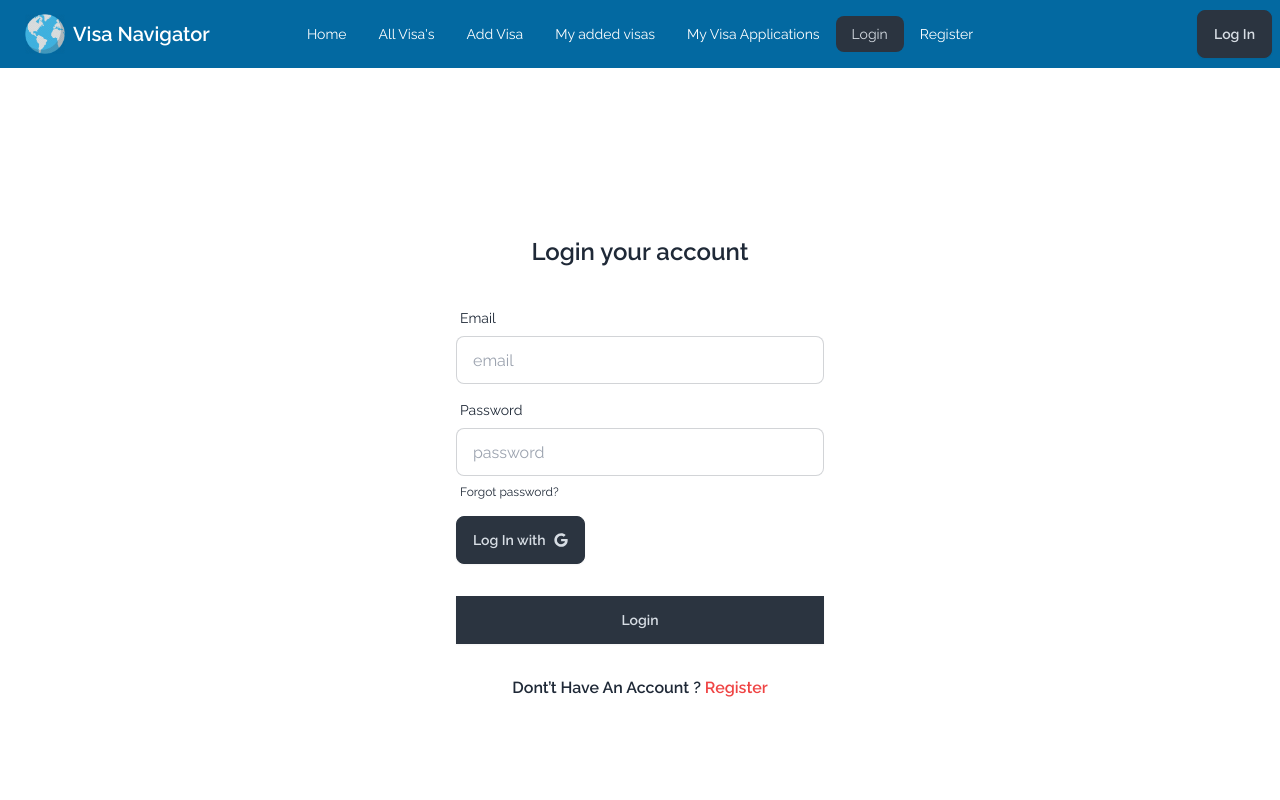
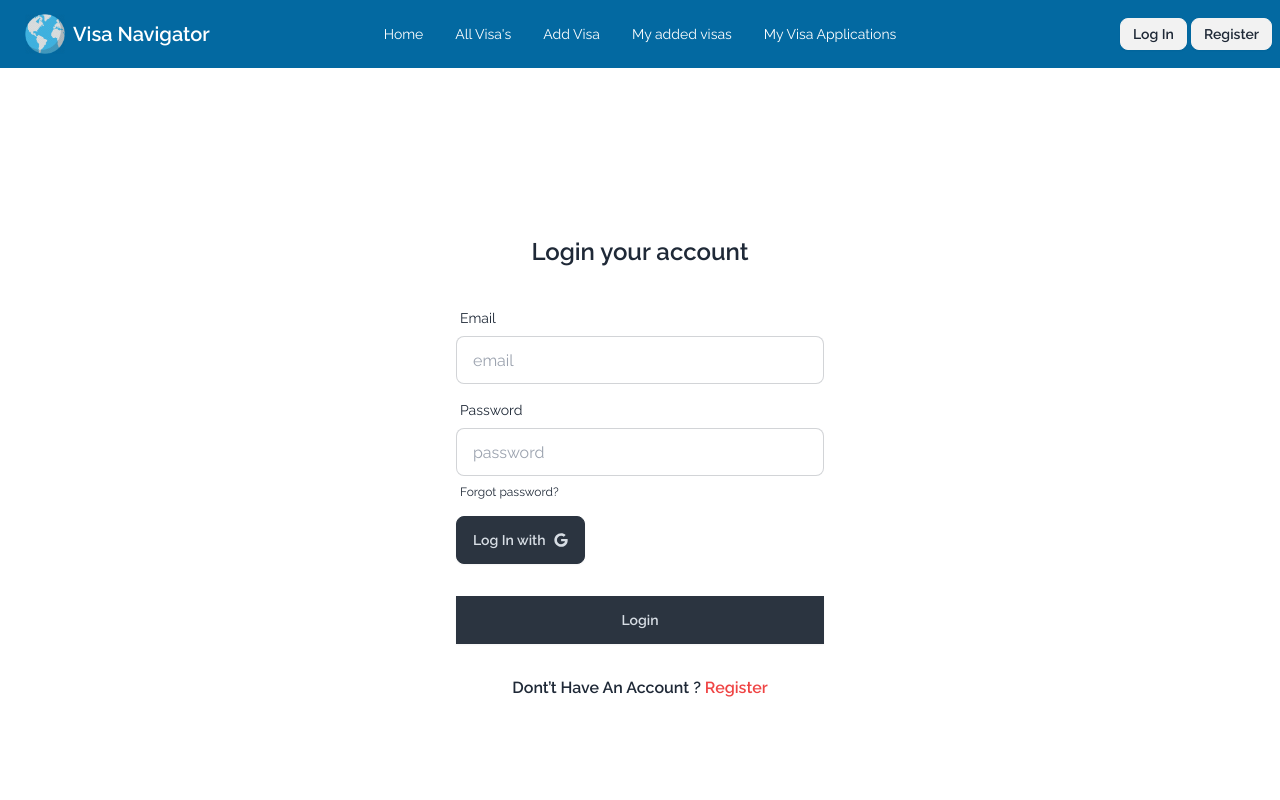
Before and after one commit to abir045/visa-navigator-client, a React (Vite) app: page /login in a window 1280 px wide. Shown: the top 800 px of the page. Built offline with nearby package versions, Linux system fonts and the light colour scheme; no server answers.

Commit message:
updated conditional log in and register in header

```diff
--- a/src/components/Header.jsx
+++ b/src/components/Header.jsx
@@ -23,12 +23,12 @@ const Header = () => {
       <li>
         <NavLink to="/myvisaapplication">My Visa Applications</NavLink>
       </li>
-      <li>
+      {/* <li>
         <NavLink to="/login">Login</NavLink>
-      </li>
-      <li>
+      </li> */}
+      {/* <li>
         <NavLink to="/register">Register</NavLink>
-      </li>
+      </li> */}
     </>
   );
 
@@ -92,9 +92,15 @@ const Header = () => {
             </div>
           </>
         ) : (
-          <Link className="btn btn-neutral" to="/login">
-            Log In
-          </Link>
+          <div className="flex gap-1">
+            <Link className="btn btn-sm" to="/login">
+              Log In
+            </Link>
+
+            <Link className="btn btn-sm" to="/register">
+              Register
+            </Link>
+          </div>
         )}
         {/* <a className="btn">Button</a> */}
       </div>
```
